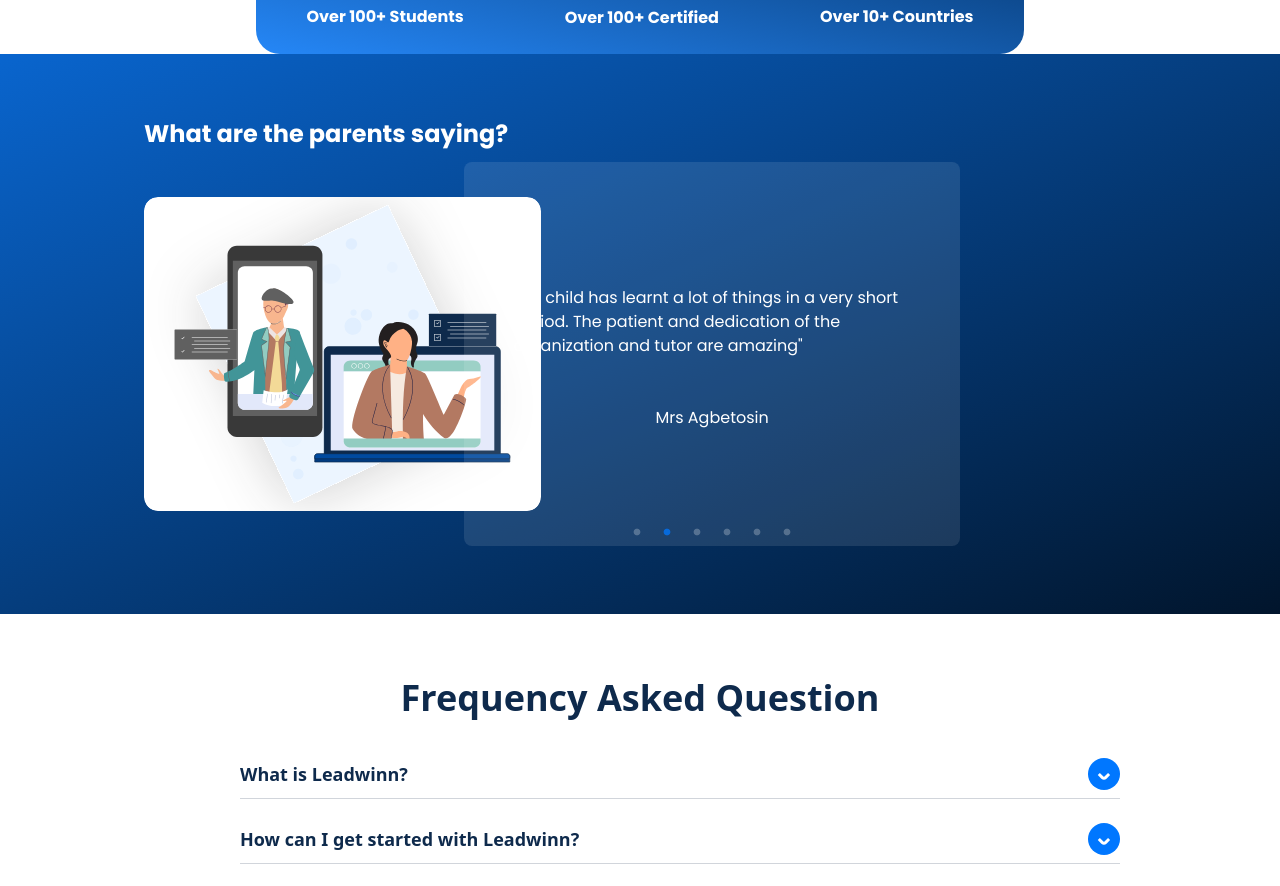
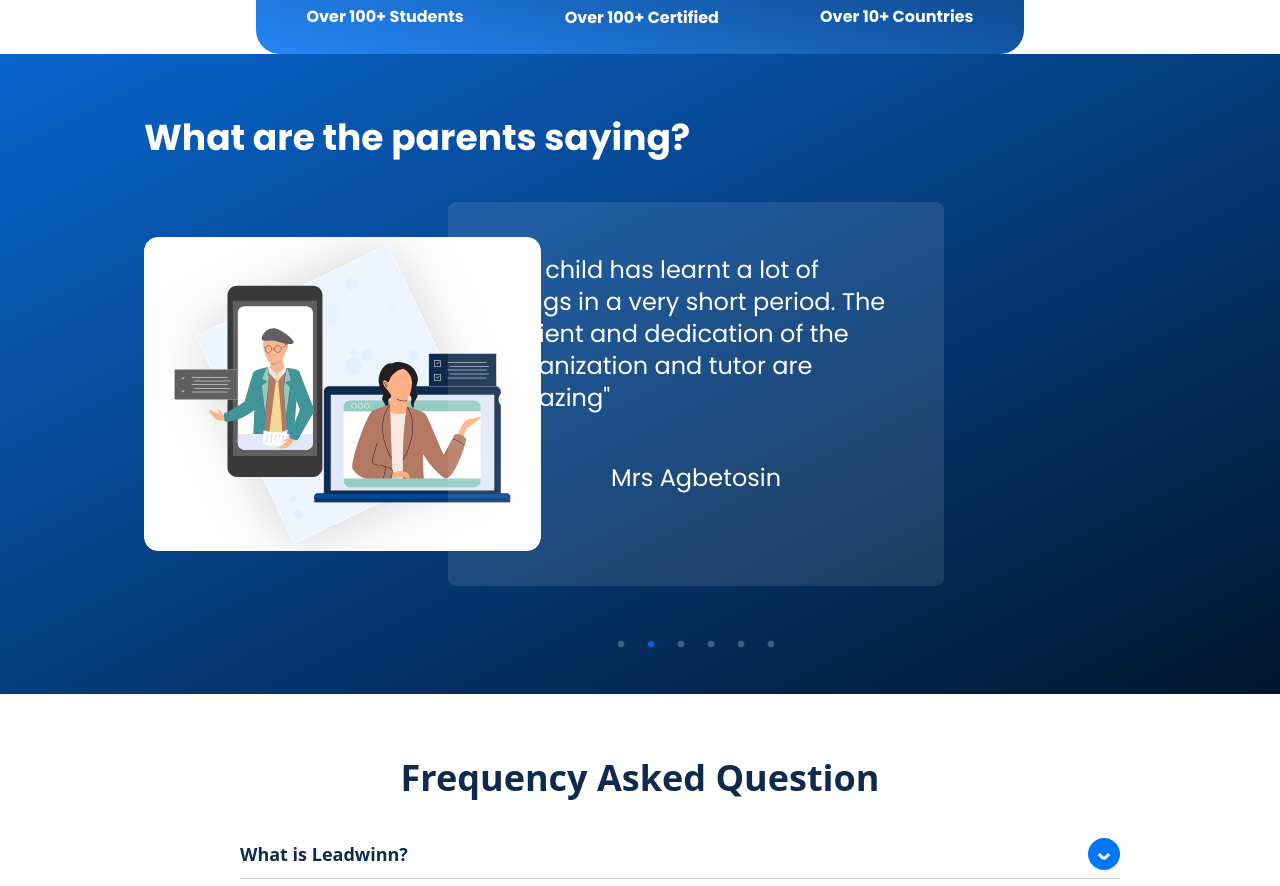
Before and after one commit to Adeleyeha-17/Leadwinn-Academy, a React (Vite) app: page / in a window 1280 px wide. Shown: the part 819-1705 px from the top of the page. Built offline with nearby package versions, Linux system fonts and the light colour scheme.

Commit message:
updated testimonial

```diff
--- a/src/components/Testimonial/Testimonial.tsx
+++ b/src/components/Testimonial/Testimonial.tsx
@@ -45,8 +45,8 @@ export const Testimonial = () => {
 };
 
   return (
-    <div className="bg-gradient-to-tl from-test-gra-2 to-test-gra h-81 font-poppins flex flex-col items-center justify-center p-36 overflow-hidden relative">
-      <h1 className="text-sm lg:text-2xl font-bold text-white mb-10 absolute top-16 left-36 ">What are the parents saying?</h1>
+    <div className="bg-gradient-to-tl from-test-gra-2 to-test-gra h-81 xl:h-80 font-poppins flex flex-col items-center justify-center p-36 overflow-hidden relative">
+      <h1 className="text-sm lg:text-2xl xl:text-4xl font-bold text-white mb-10 absolute top-16 left-36 ">What are the parents saying?</h1>
 
       <div className="grid grid-cols-2 items-center mt-10">
          <div>
@@ -54,12 +54,12 @@ export const Testimonial = () => {
 
          </div>
 
-      <div className='bg-white text-white font-poppins bg-opacity-10 rounded-lg h-60 xl:h-96 w-full flex items-center justify-center lg:-ml-36 xl:-ml-44 pt-14 '>
+      <div className='bg-white text-white font-poppins bg-opacity-10 rounded-lg h-72 xl:h-96 w-full flex items-center justify-center lg:-ml-34 xl:-ml-48 pt-14 '>
       <Slider {...sliderSettings} className='w-4/5'>
       {testimonials.map((testimonial, index) => (
         <div key={index} className='py-6'>
-          <p className="mb-12 flex items-center justify-center">{`"${testimonial.message}"`}</p>
-          <h3 className="flex items-center justify-center">{testimonial.name}</h3>
+          <p className="xl:text-2xl mb-12 flex items-center justify-center">{`"${testimonial.message}"`}</p>
+          <h3 className="xl:text-2xl flex items-center justify-center">{testimonial.name}</h3>
         </div>
       ))}
     </Slider>
--- a/tailwind.config.js
+++ b/tailwind.config.js
@@ -36,7 +36,8 @@ export default {
       },
       height: {
         "80": "80vh",
-        "81" : "70vh"
+        "81" : "70vh",
+        "82" : "90vh"
       },
     },
     },
```
